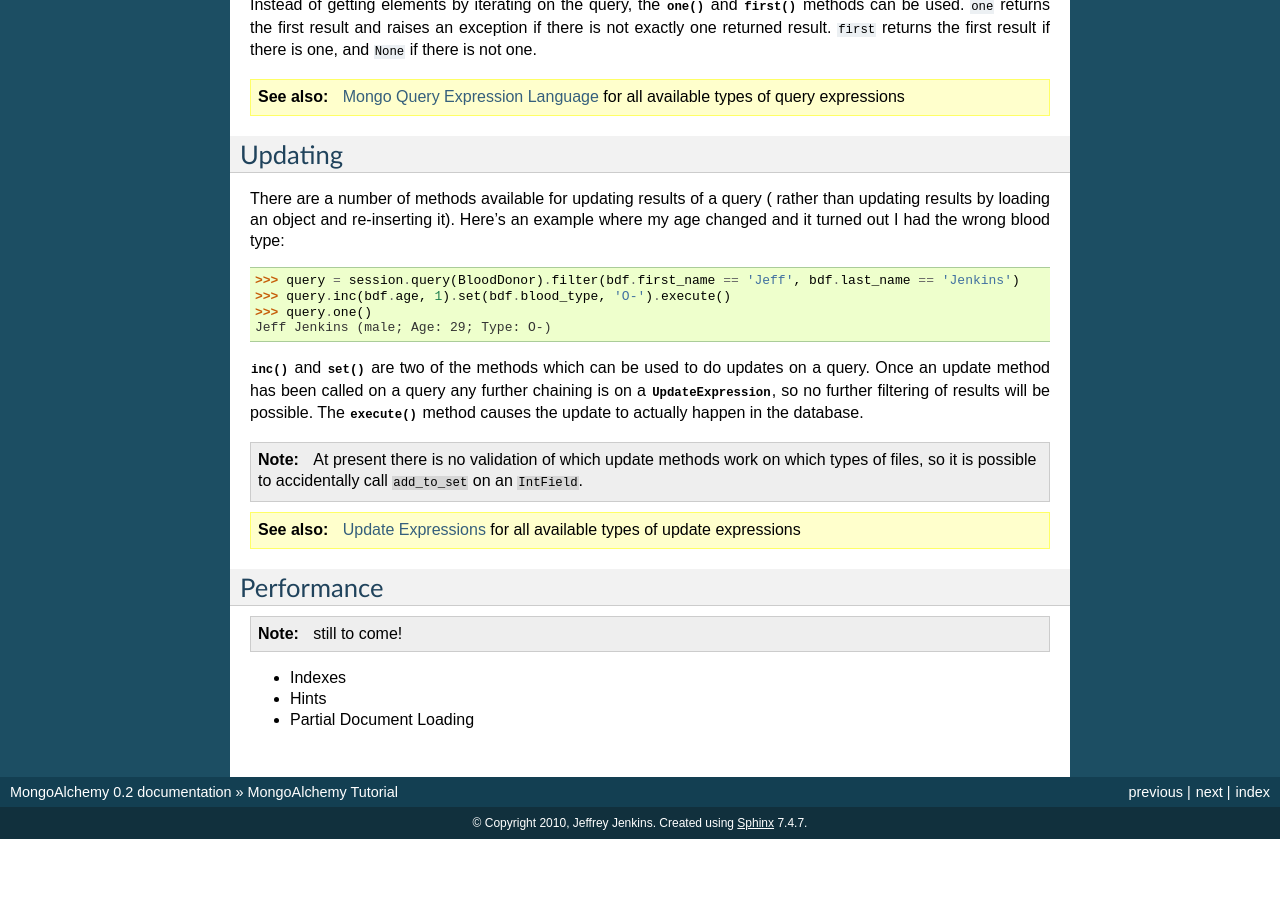
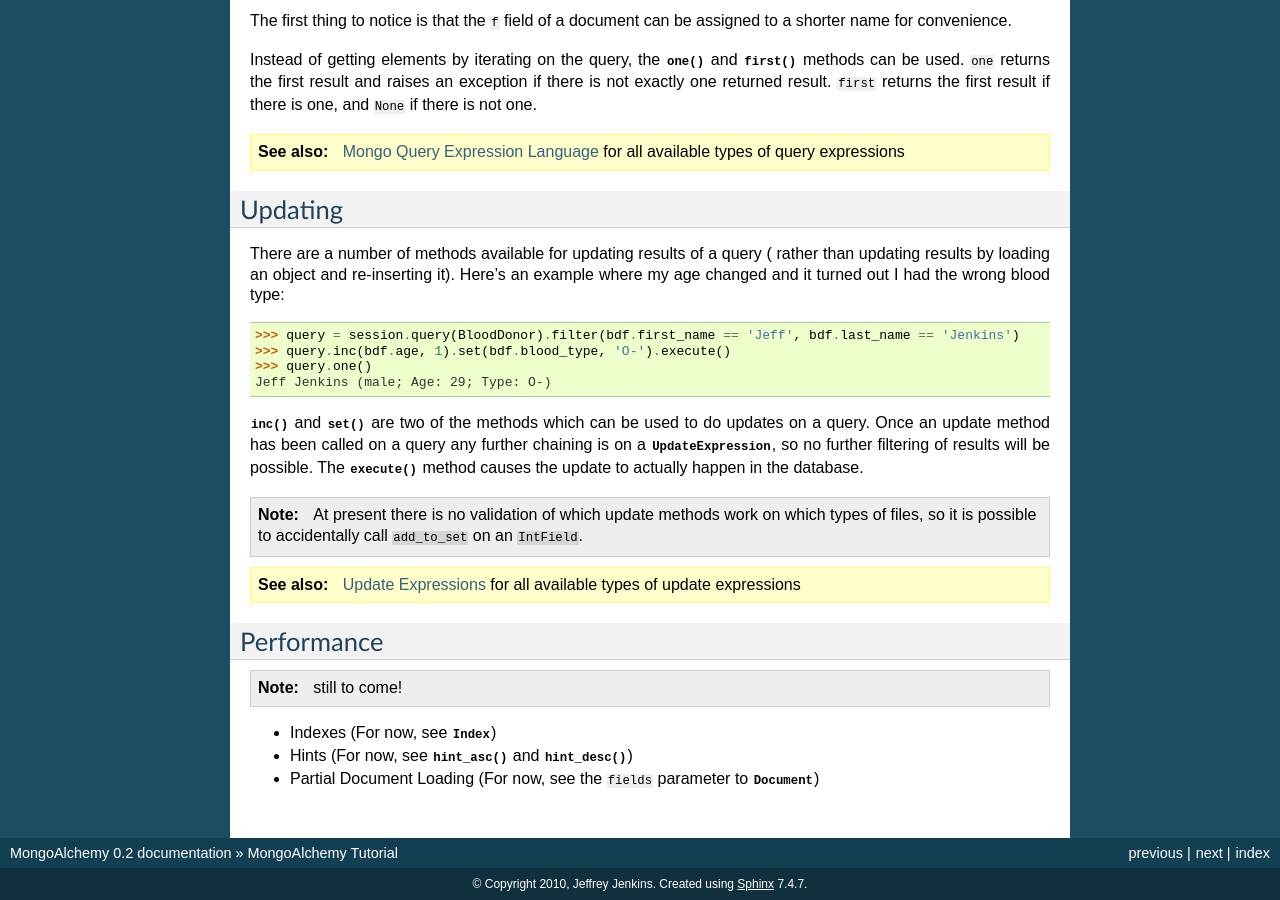
Before and after one commit to dayorbyte/MongoAlchemy, a Sphinx documentation site: the page built from docs/tutorial.txt, in a window 1280 px wide and 900 px high, scrolled down 1965 px. Built offline with Sphinx 7.4.7, drawn with Linux system fonts in a browser that asks for light colours; before the commit the page ends 2804 px from its top, so only the background shows below that; some of the changed text lies outside the part shown.

Commit message:
updated documentation

```diff
--- a/docs/tutorial.txt
+++ b/docs/tutorial.txt
@@ -49,6 +49,9 @@
 correct type, but also that its value is one of the values given in the
 constructor.
 
+.. seealso::
+
+    :class:`~mongoalchemy.document.Document` and :mod:`~mongoalchemy.fields`
 
 Sessions
 ---------------------------------------
@@ -157,6 +160,6 @@
 
 .. note:: still to come!
 
-* Indexes
-* Hints
-* Partial Document Loading
+* Indexes (For now, see :class:`~mongoalchemy.document.Index`)
+* Hints (For now, see :func:`~mongoalchemy.query.Query.hint_asc` and :func:`~mongoalchemy.query.Query.hint_desc`)
+* Partial Document Loading (For now, see the ``fields`` parameter to :class:`~mongoalchemy.document.Document`)
```
Also changed, not shown: 10 other files.
